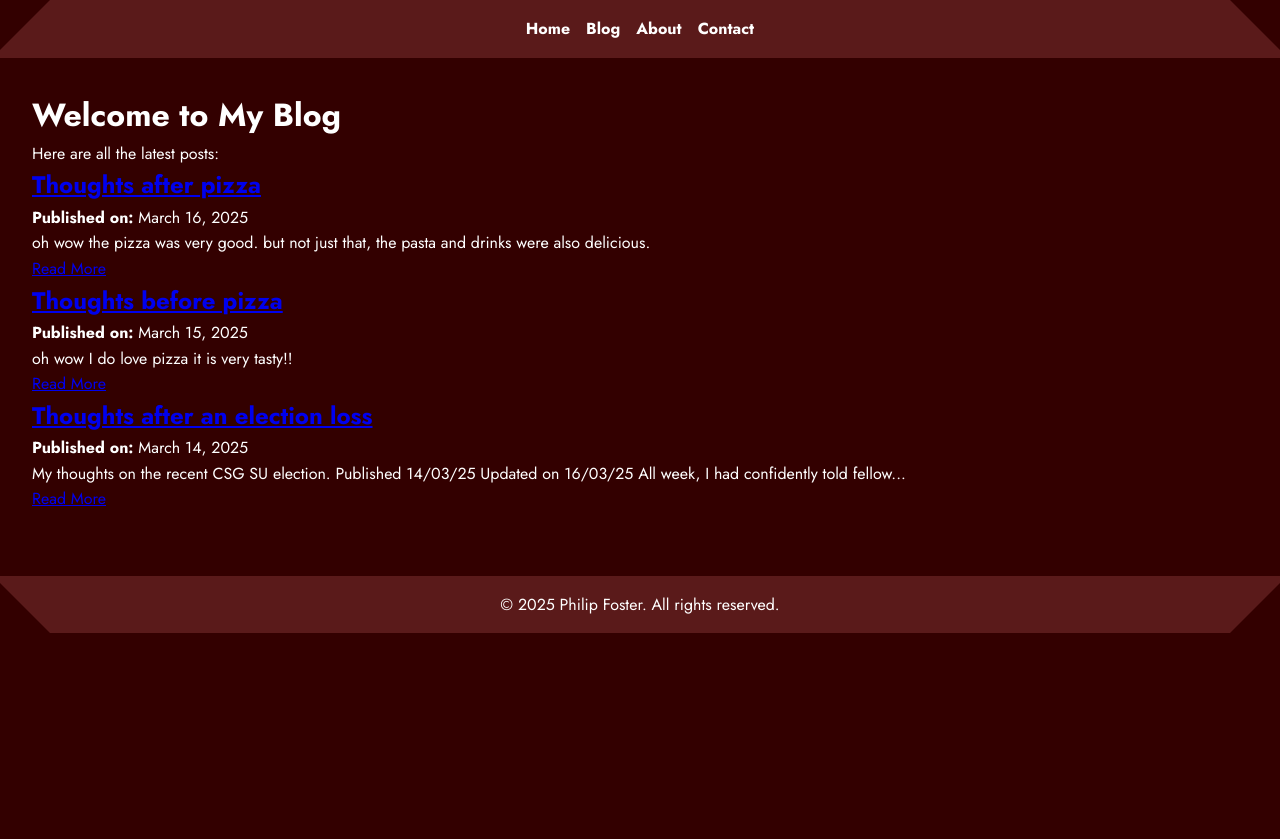
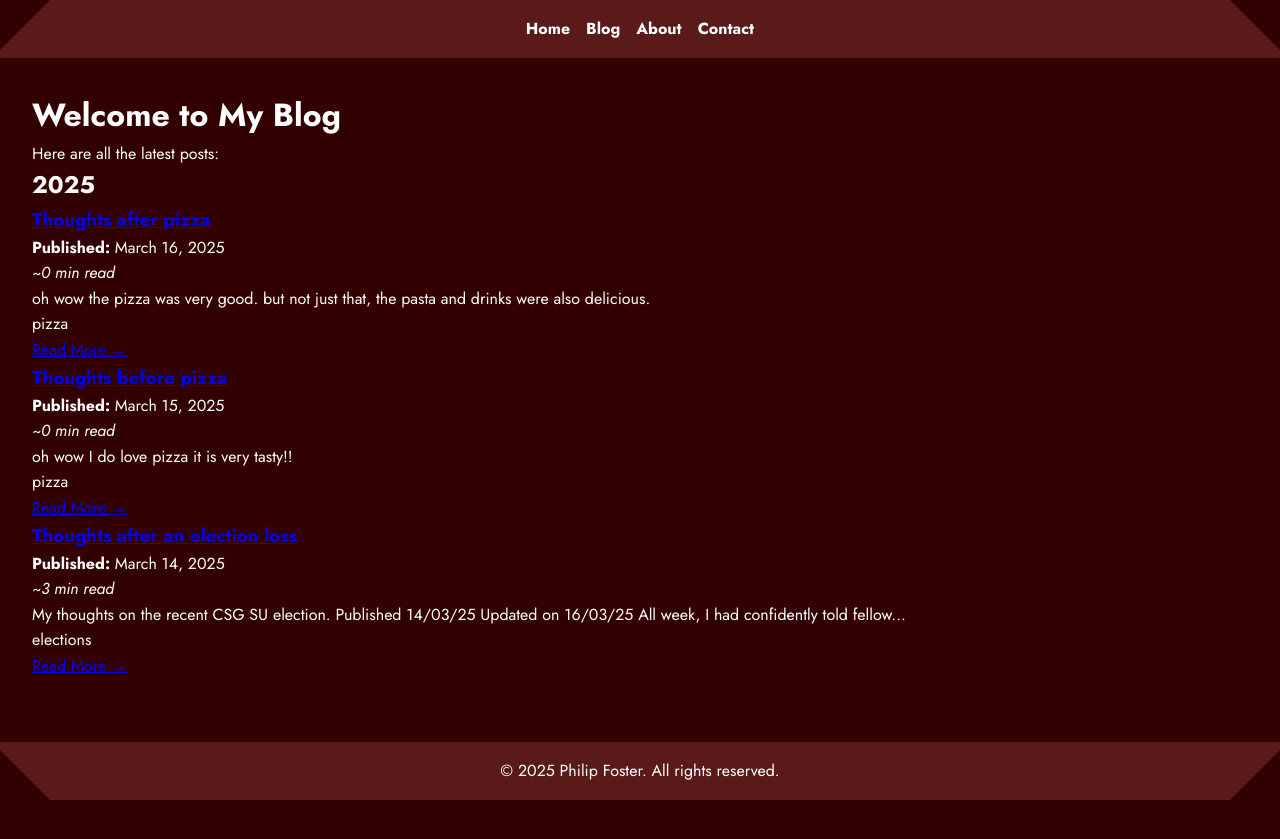
Before and after one commit to PipCraft/PipCraft.github.io, a Jekyll site: the page built from blog.md, in a window 1280 px wide. Shown: the top 839 px of the page. Built offline with Jekyll 4.4.1, drawn with Linux system fonts in a browser that asks for light colours.

Commit message:
Update blog.md

```diff
--- a/blog.md
+++ b/blog.md
@@ -5,16 +5,33 @@ permalink: /blog/
 ---
 
 <h1>Welcome to My Blog</h1>
-
 <p>Here are all the latest posts:</p>
 
 <div class="blog-posts">
-  {% for post in site.posts %}
-    <article class="blog-post">
-      <h2><a href="{{ post.url }}">{{ post.title }}</a></h2>
-      <p><strong>Published on:</strong> {{ post.date | date: "%B %d, %Y" }}</p>
-      <p class="excerpt">{{ post.excerpt | strip_html | truncatewords: 20 }}</p>
-      <a href="{{ post.url }}">Read More</a>
-    </article>
+  {% assign postsByYear = site.posts | group_by_exp:"post", "post.date | date: '%Y'" %}
+  {% for year in postsByYear %}
+    <h2>{{ year.name }}</h2>
+    {% for post in year.items %}
+      <article class="blog-post">
+        {% if post.image %}
+          <img src="{{ post.image }}" alt="{{ post.title }} thumbnail" class="post-thumbnail">
+        {% endif %}
+        <h3><a href="{{ post.url }}">{{ post.title }}</a></h3>
+        <p><strong>Published:</strong> {{ post.date | date: "%B %d, %Y" }}</p>
+        {% assign words = post.content | number_of_words %}
+        {% assign minutes = words | divided_by:200 %}
+        <p><em>~{{ minutes | ceil }} min read</em></p>
+        <p class="excerpt">{{ post.excerpt | strip_html | truncatewords: 20 }}</p>
+
+        {% if post.tags %}
+          <p class="tags">
+            {% for tag in post.tags %}
+              <span class="tag">{{ tag }}</span>
+            {% endfor %}
+          </p>
+        {% endif %}
+        <a href="{{ post.url }}">Read More →</a>
+      </article>
+    {% endfor %}
   {% endfor %}
 </div>
```
